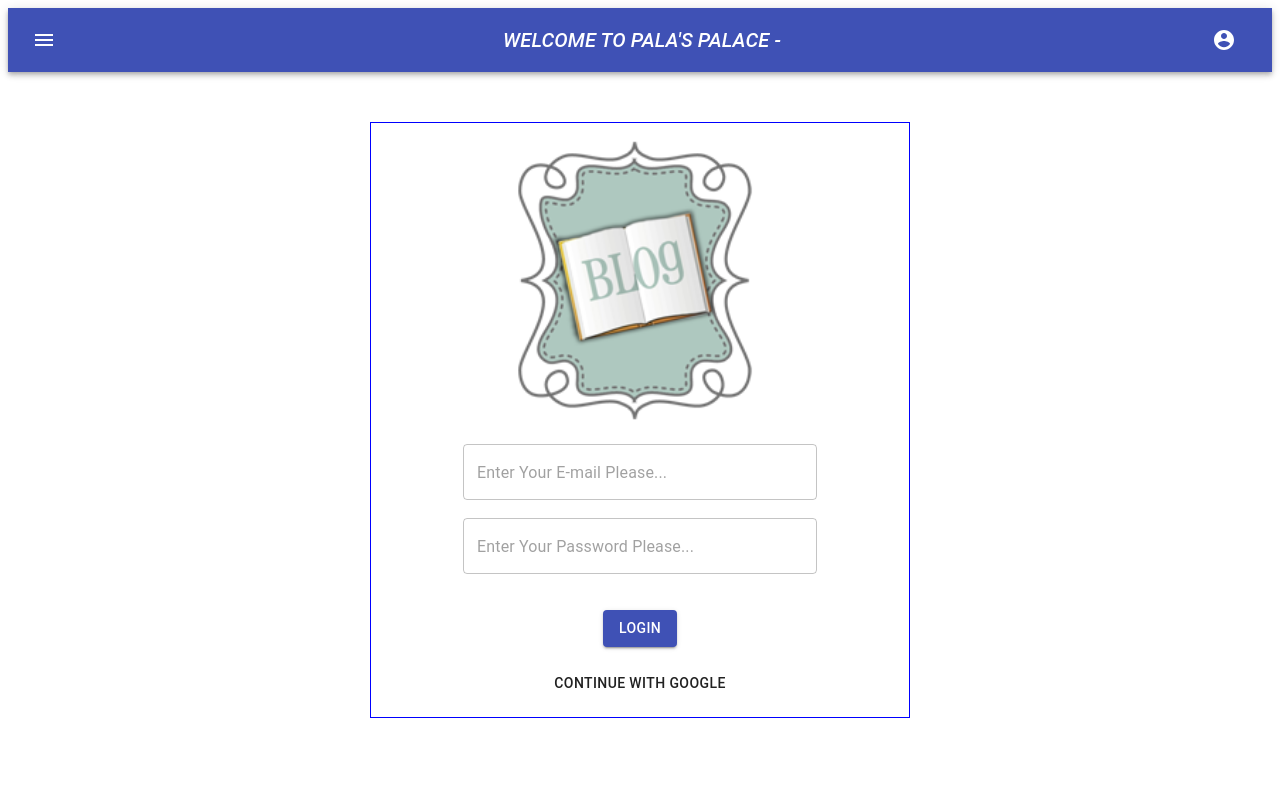
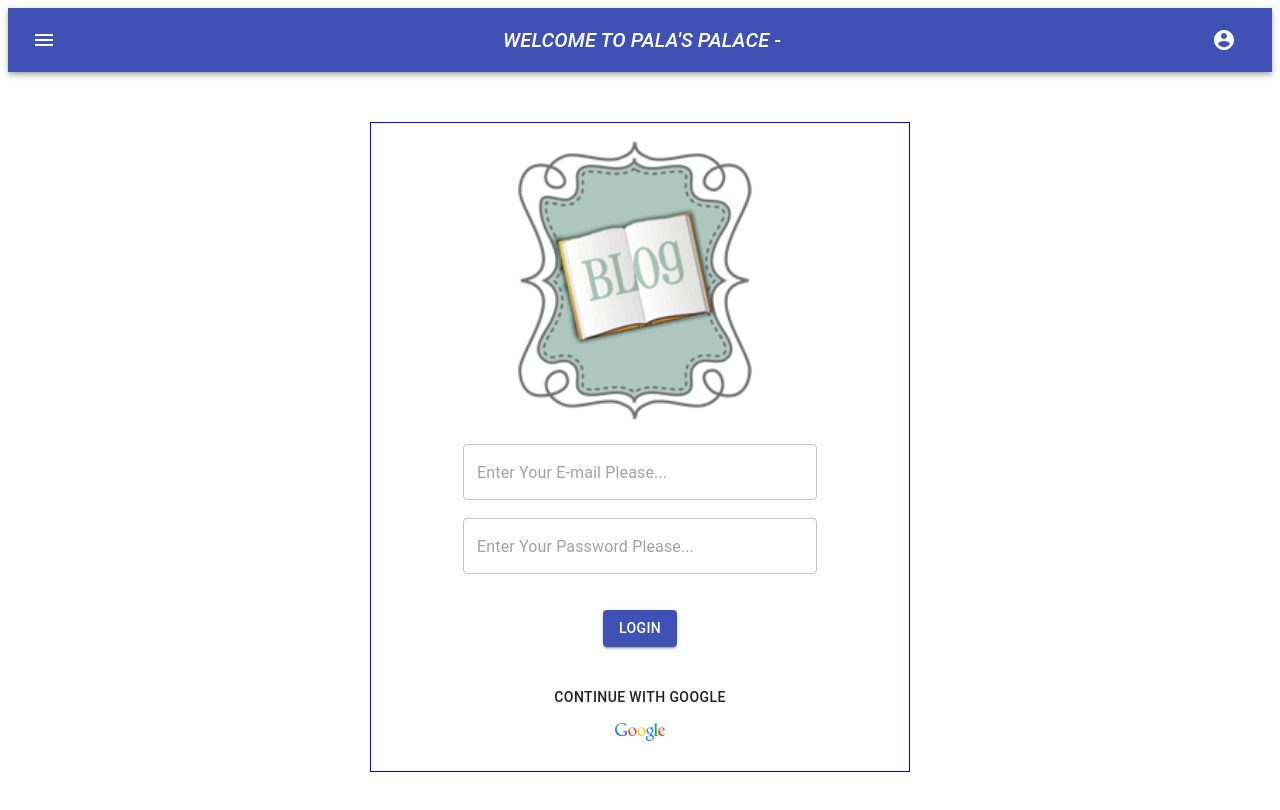
Before and after one commit to durmus-pala/milestone-fire-blog-app, a React (Create React App) app: page /login in a window 1280 px wide. Shown: the top 810 px of the page. Built offline with nearby package versions, Linux system fonts and the light colour scheme; no server answers.

Commit message:
add new blog page and add google icon to login and register pages

```diff
--- a/src/pages/Login.js
+++ b/src/pages/Login.js
@@ -1,6 +1,7 @@
 import { Button, TextField } from "@material-ui/core";
 import React, { useState } from "react";
 import blok from "../assets/blok.png";
+import google from "../assets/google.png";
 import { SignIn, SignUpProvider } from "../helpers/Firebase";
 import { useHistory } from "react-router-dom";
 
@@ -51,7 +52,18 @@ const Login = () => {
       </Button>
       <br />
       <br />
-      <Button onClick={handleProvider}>Continue With Google</Button>
+      <Button
+        onClick={handleProvider}
+        style={{
+          width: "70%",
+          display: "block",
+          textAlign: "center",
+          margin: "auto",
+        }}
+      >
+        <p>Continue With Google</p>
+        <img src={google} alt="google" style={{ width: "15%" }} />
+      </Button>
     </div>
   );
 };
--- a/src/pages/NewBlog.js
+++ b/src/pages/NewBlog.js
@@ -3,7 +3,6 @@ import TextareaAutosize from "@material-ui/core/TextareaAutosize";
 import React, { useState } from "react";
 import { addInfo } from "../helpers/Firebase";
 import { useHistory } from "react-router-dom";
-import { info } from "autoprefixer";
 
 const NewBlog = () => {
   const [title, setTitle] = useState("");
@@ -17,7 +16,7 @@ const NewBlog = () => {
       content: content,
       url: imageUrl,
     };
-    addInfo(info);
+    addInfo({ info });
     history.push("/");
   };
   return (
@@ -56,11 +55,7 @@ const NewBlog = () => {
         </form>
         <br />
         <br />
-        <Button
-          variant="contained"
-          color="primary"
-          onClick={(e) => handleAddInfo(info)}
-        >
+        <Button variant="contained" color="primary" onClick={handleAddInfo}>
           Add Content
         </Button>
       </div>
--- a/src/pages/Register.js
+++ b/src/pages/Register.js
@@ -3,6 +3,7 @@ import React, { useState } from "react";
 import { useHistory } from "react-router-dom";
 import { createUser, SignUpProvider } from "../helpers/Firebase";
 import blok from "../assets/blok.png";
+import google from "../assets/google.png";
 
 const Register = () => {
   const history = useHistory();
@@ -86,7 +87,18 @@ const Register = () => {
       </Button>
       <br />
       <br />
-      <Button onClick={handleProvider}>Continue With Google</Button>
+      <Button
+        onClick={handleProvider}
+        style={{
+          width: "70%",
+          display: "block",
+          textAlign: "center",
+          margin: "auto",
+        }}
+      >
+        <p>Continue With Google</p>
+        <img src={google} alt="google" style={{ width: "15%" }} />
+      </Button>
     </div>
   );
 };
```
Also changed, not shown: src/components/Post.js (added, +11 -0 lines).
